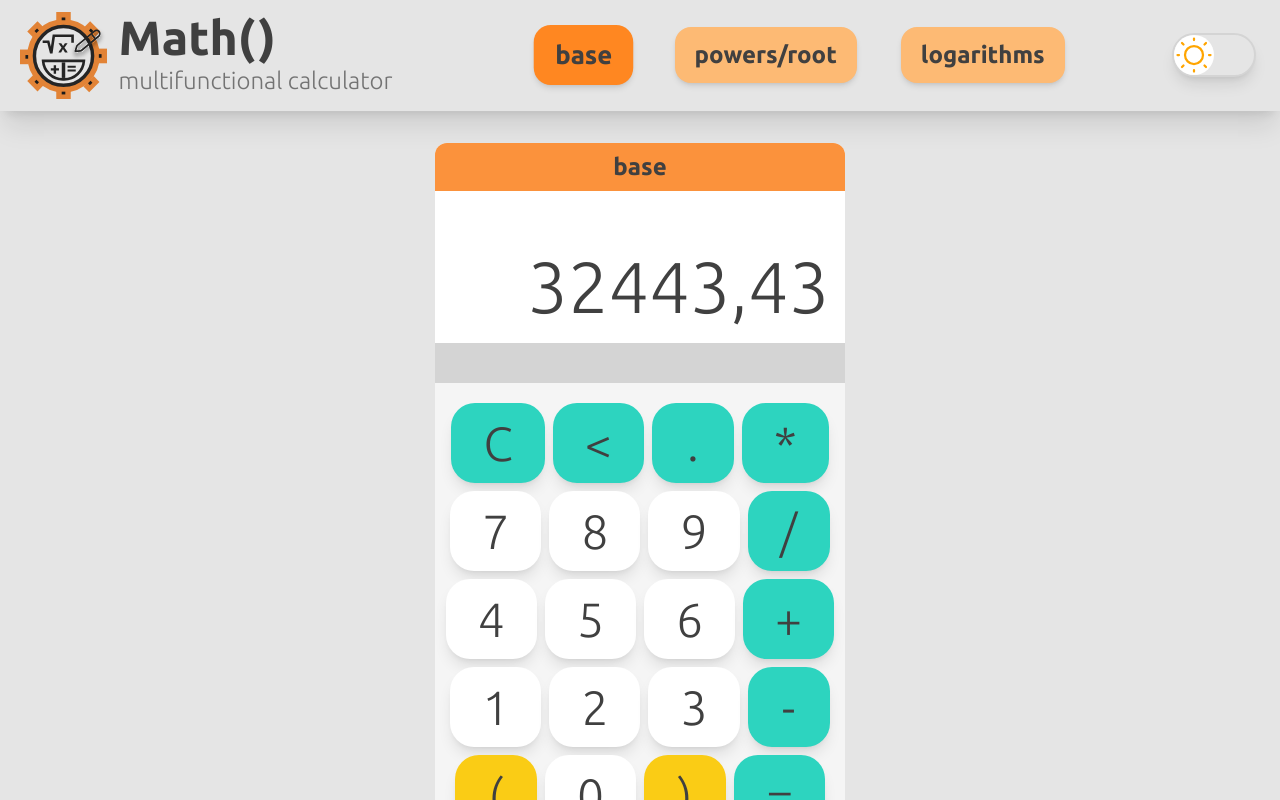
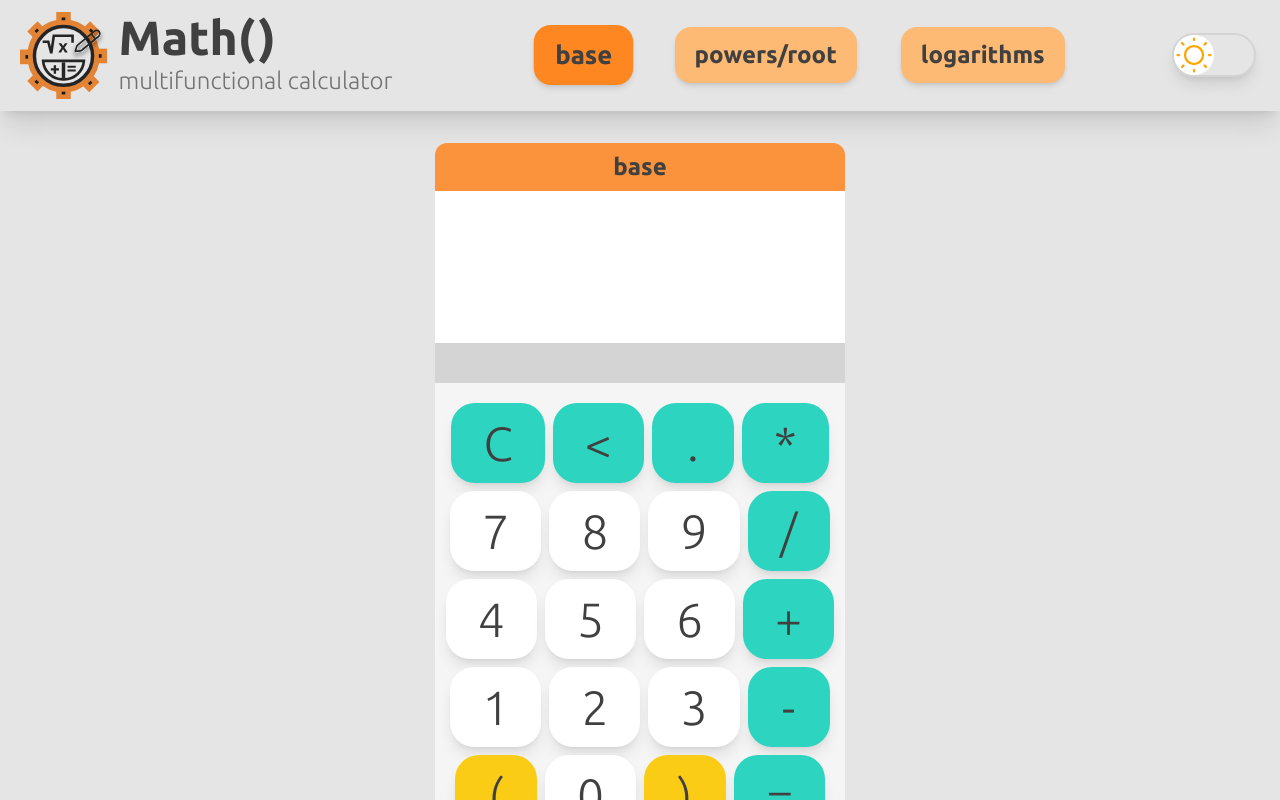
Before and after one commit to MaryIawq/math, a Vue app: page / in a window 1280 px wide. Both pictures are taken after a click on the button "base". Shown: the top 800 px of the page. Built offline with nearby package versions, Linux system fonts and the light colour scheme.

Commit message:
feat: base calc functional

```diff
--- a/src/components/calculators/base-calc-component.vue
+++ b/src/components/calculators/base-calc-component.vue
@@ -3,11 +3,13 @@
     <h2 class='bg-orange-400 font-bold w-full py-2 dark:bg-teal-600 rounded-t-xl'>base</h2>
 
     <div class='bg-white mb-4 dark:bg-neutral-600 relative w-full sm:h-48 h-36 flex flex-col justify-center items-end'>
-      <p class='sm:text-7xl text-5xl font-thin mr-4'>32443,43</p>
-      <input class='bg-neutral-300 dark:bg-neutral-800 sm:text-2xl text-lg text-right sm:p-1 pr-1 font-thin w-full absolute bottom-0'>
+      <p class='sm:text-6xl text-4xl max-w-full font-thin mr-4'>{{ displayedResult }}</p>
+      <input
+        v-model='calcText'
+        class='bg-neutral-300 dark:bg-neutral-800 sm:text-2xl text-lg text-right sm:p-1 pr-1 font-thin w-full absolute bottom-0'>
     </div>
     <div class='flex flex-wrap-reverse items-center justify-center'>
-      <button v-for='calcButton in calcButtons' :key='calcButton' :class='buttonClass(calcButton)'>
+      <button  @click="handleButtonClick(calcButton)" v-for='calcButton in calcButtons' :key='calcButton' :class='buttonClass(calcButton)'>
         {{ calcButton }}
       </button>
     </div>
@@ -15,10 +17,11 @@
 </template>
 
 <script setup>
-import { ref } from 'vue'
+import { ref, computed } from 'vue'
 
 const calcButtons = ref(['(', 0, ')', '=', 1, 2, 3, '-', 4, 5, 6, '+', 7, 8, 9, '/', 'C', '<', '.', '*'])
-
+const calcText = ref('')
+const result = ref('')
 const buttonClass = (button) => {
   if (button === '(' || button === ')') {
     return 'basis-1/5 bg-yellow-400 dark:bg-amber-500 shadow-lg font-thin sm:text-5xl text-3xl sm:py-4 py-2 sm:px-8 px-4 sm:rounded-3xl rounded-lg m-1'
@@ -27,6 +30,34 @@ const buttonClass = (button) => {
   }
   return 'basis-1/5 bg-teal-400 dark:bg-amber-700 shadow-lg font-thin sm:text-5xl text-3xl sm:py-4 py-2 sm:px-8 px-4 sm:rounded-3xl rounded-lg m-1'
 }
+const handleButtonClick = (button) => {
+  if (button === 'C') {
+    calcText.value = '';
+    result.value = '';
+  } else if (button === '<') {
+    calcText.value = calcText.value.slice(0, -1);
+  } else if (button === '=') {
+    try {
+      let evalResult = eval(calcText.value);
+      result.value = evalResult.toString().substring(0, 13);
+      if (evalResult.toString().length > 13) {
+        result.value += '...';
+      }
+    } catch (error) {
+      result.value = 'Error';
+    }
+  } else {
+    calcText.value += button;
+  }
+}
+
+const displayedResult = computed(() => {
+  if (result.value.length > 14) {
+    return result.value.substring(0, 13) + '...';
+  } else {
+    return result.value;
+  }
+});
 </script>
 
 <style scoped>
```
